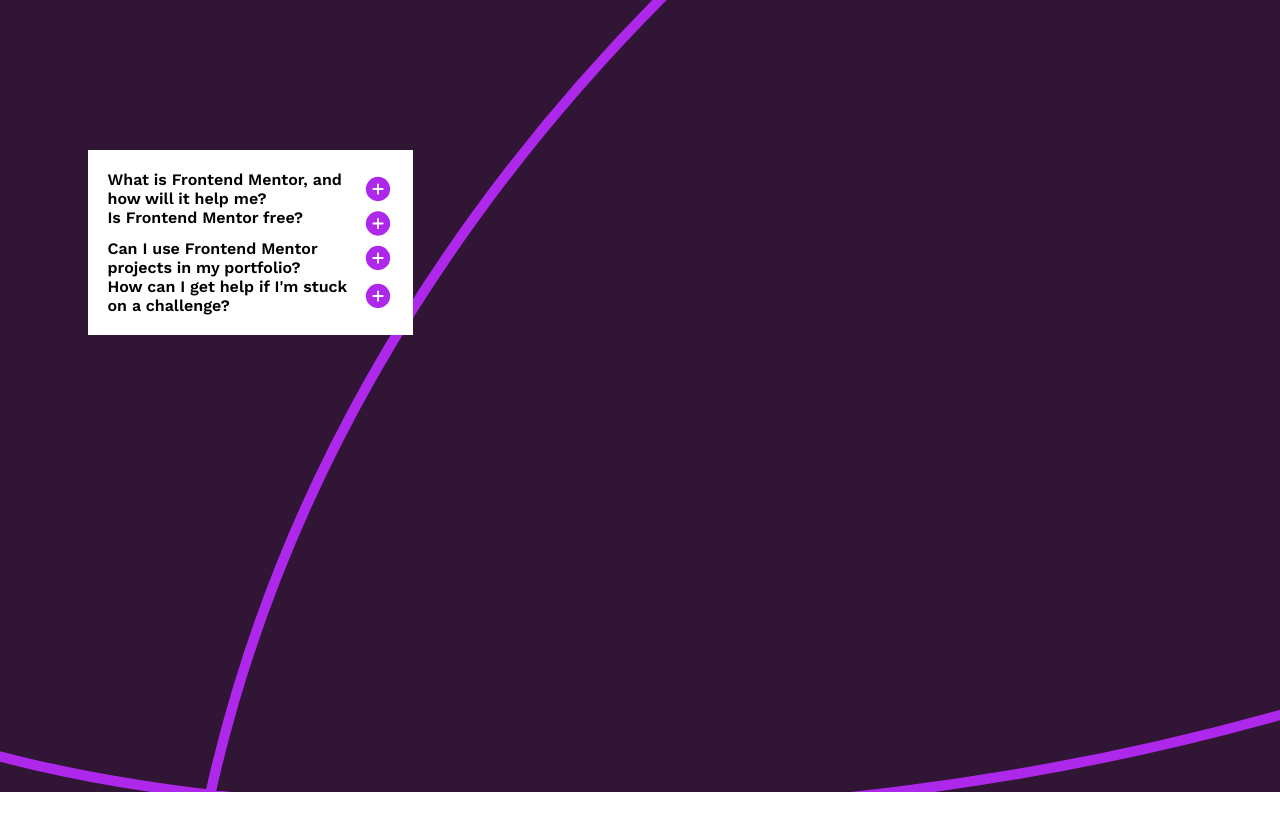
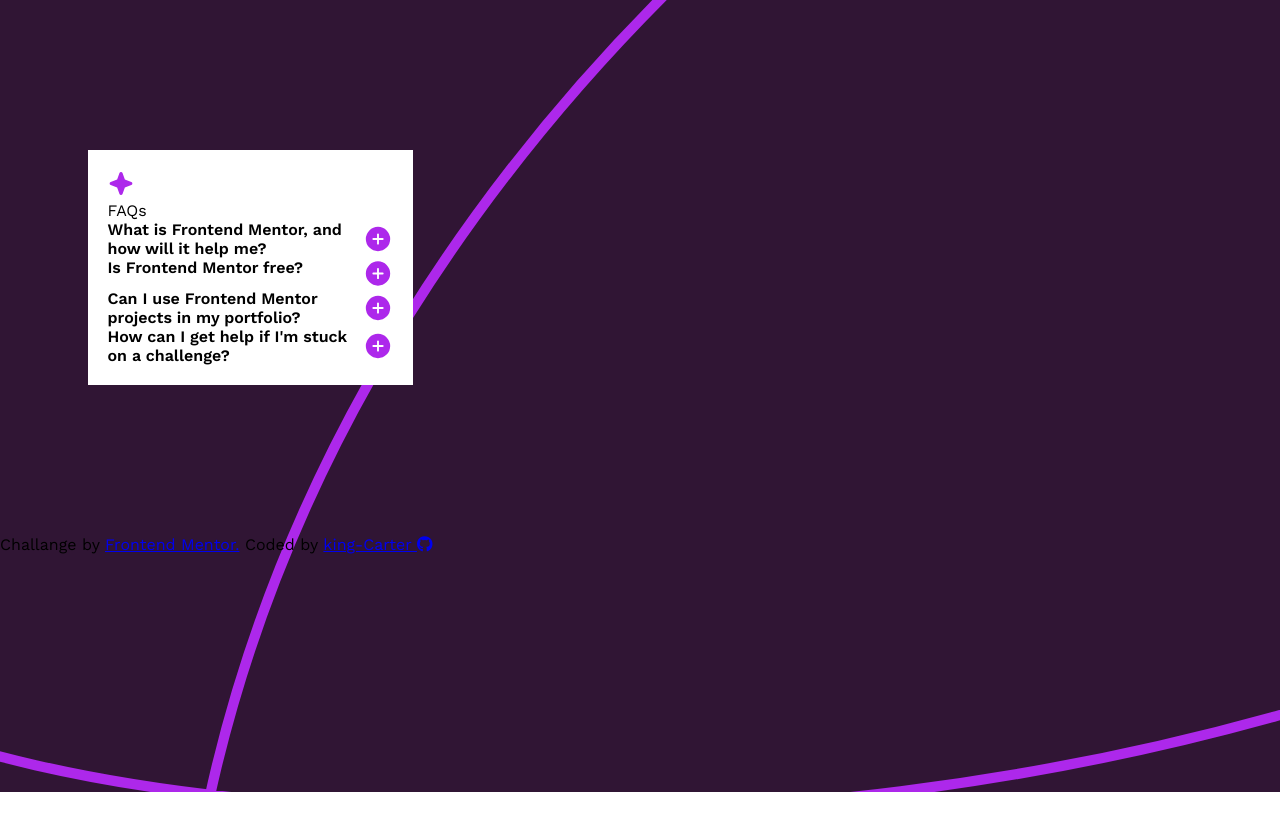
Before and after one commit to king-Carter/faq, a plain HTML site: page index.html in a window 1280 px wide. Drawn offline with nearby package versions, Linux system fonts and the light colour scheme.

Commit message:
Update index.html

```diff
--- a/index.html
+++ b/index.html
@@ -3,20 +3,26 @@
 <head>
   <meta charset="UTF-8">
   <meta name="viewport" content="width=device-width, initial-scale=1.0">
+  <link rel="stylesheet" href="https://cdnjs.cloudflare.com/ajax/libs/font-awesome/6.5.2/css/all.min.css" integrity="sha512-SnH5WK+bZxgPHs44uWIX+LLJAJ9/2PkPKZ5QiAj6Ta86w+fsb2TkcmfRyVX3pBnMFcV7oQPJkl9QevSCWr3W6A==" crossorigin="anonymous" referrerpolicy="no-referrer" />
+  <link rel="icon" href="assets/images/favicon-32x32.png" type="image/x-icon">
   <link rel="preconnect" href="https://fonts.googleapis.com">
-<link rel="preconnect" href="https://fonts.gstatic.com" crossorigin>
-<link href="https://fonts.googleapis.com/css2?family=Work+Sans:ital,wght@0,100..900;1,100..900&display=swap" rel="stylesheet">
+  <link rel="preconnect" href="https://fonts.gstatic.com" crossorigin>
+  <link href="https://fonts.googleapis.com/css2?family=Work+Sans:ital,wght@0,100..900;1,100..900&display=swap" rel="stylesheet">
   <link rel="stylesheet" href="style.css">
   <title>Faq - Accordian</title>
 </head>
 <body>
   <main>
     <div class="faq-accordian">
-      <div class="logo"></div>
+      <div class="logo">
+        <img src="assets/images/icon-star.svg" alt="icon-star" width="26px">
+        <p>FAQs</p>
+
+      </div>
 
 
 
-      <div class="question">
+      <div class="question statement">
         <p>What is Frontend Mentor, and how will it help me?</p>
         <img class="plus-icon" src="assets/images/icon-plus.svg" alt="icon-plus">
         <img class="minus-icon" src="assets/images/icon-minus.svg" alt="icon-minus">
@@ -27,14 +33,14 @@
       </div>
 
 
-      <div class="question"><p>Is Frontend Mentor free?</p>
+      <div class="question statement"><p>Is Frontend Mentor free?</p>
         <img class="plus-icon" src="assets/images/icon-plus.svg" alt="icon-plus">
         <img class="minus-icon" src="assets/images/icon-minus.svg" alt="icon-minus">
       </div>
 
       <div class="answer"><p>Yes, Frontend Mentor offers both free and premium coding challenges, with the free option providing access to a range of projects suitable for all skill levels.</p></div>
 
-      <div class="question"><p>Can I use Frontend Mentor projects in my portfolio?</p>
+      <div class="question statement"><p>Can I use Frontend Mentor projects in my portfolio?</p>
         <img class="plus-icon" src="assets/images/icon-plus.svg" alt="icon-plus">
         <img class="minus-icon" src="assets/images/icon-minus.svg" alt="icon-minus">
       </div>
@@ -42,7 +48,7 @@
 
 
 
-      <div class="question"><p>How can I get help if I'm stuck on a challenge?</p>
+      <div class="question statement"><p>How can I get help if I'm stuck on a challenge?</p>
         <img class="plus-icon" src="assets/images/icon-plus.svg" alt="icon-plus">
         <img class="minus-icon" src="assets/images/icon-minus.svg" alt="icon-minus">
       </div>
@@ -50,6 +56,14 @@
     </div>
   </main>
 
+  <footer>
+    <div class="attribute">
+      <p>Challange by <a href="https://www.frontendmentor.io/challenges/faq-accordion-wyfFdeBwBz">
+        Frontend Mentor.</a>
+        Coded by <a href="https://github.com/king-Carter">king-Carter <i class="fa-brands fa-github"></i> </a> </p>
+    </div>
+  </footer>
+
 <script src="script.js"></script>
 </body>
 </html>
```
